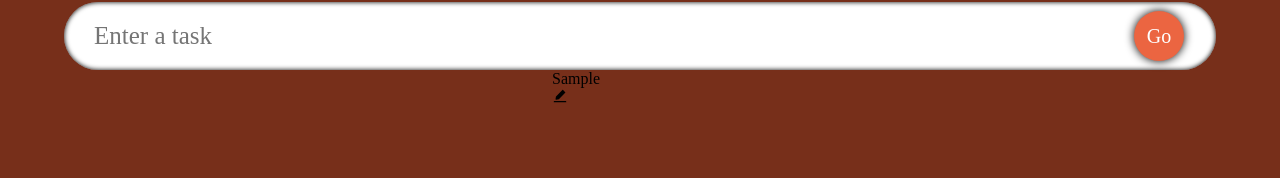
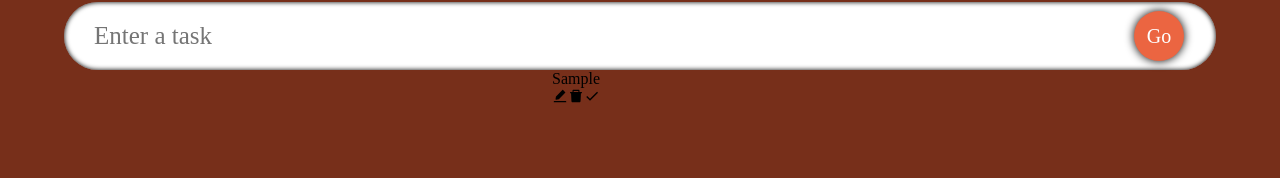
Before and after one commit to Nathaniyell/TodoApp-with-Typescript, a React (Create React App) app: page / in a window 1280 px wide. Both pictures are taken after typing "Sample" into the empty fields and a click on the button "Go". Shown: the part 105-283 px from the top of the page. Built offline with nearby package versions, Linux system fonts and the light colour scheme; the HTML template or start-up script is replaced by a standard one.

Commit message:
add icons

```diff
--- a/src/components/SingleTodo.tsx
+++ b/src/components/SingleTodo.tsx
@@ -1,28 +1,31 @@
-import React from 'react'
-import { Todo } from '../model'
-import {AiFillEdit} from "react-icons/ai"
+import React from "react";
+import { Todo } from "../model";
+import { AiFillEdit, AiFillDelete } from "react-icons/ai";
+import { MdDone } from "react-icons/md";
 
 type Props = {
   todo: Todo;
   todos: Todo[];
-setTodos: React.Dispatch<React.SetStateAction<Todo[]>>
-}
+  setTodos: React.Dispatch<React.SetStateAction<Todo[]>>;
+};
 
-const SingleTodo:React.FC<Props> = ({todo, todos, setTodos}) => {
+const SingleTodo: React.FC<Props> = ({ todo, todos, setTodos }) => {
   return (
-    <form className='todos__single'>
-        <span className="todos__single--text">
-          {todo.todo}
-        </span>
+    <form className="todos__single">
+      <span className="todos__single--text">{todo.todo}</span>
       <div>
         <span className="icon">
           <AiFillEdit />
         </span>
-            <span className="icon"></span>
-            <span className="icon"></span>
+        <span className="icon">
+          <AiFillDelete />
+        </span>
+        <span className="icon">
+          <MdDone />
+        </span>
       </div>
     </form>
-  )
-}
+  );
+};
 
-export default SingleTodo
+export default SingleTodo;
```
Lines whose indentation alone changed are shown as unchanged.
